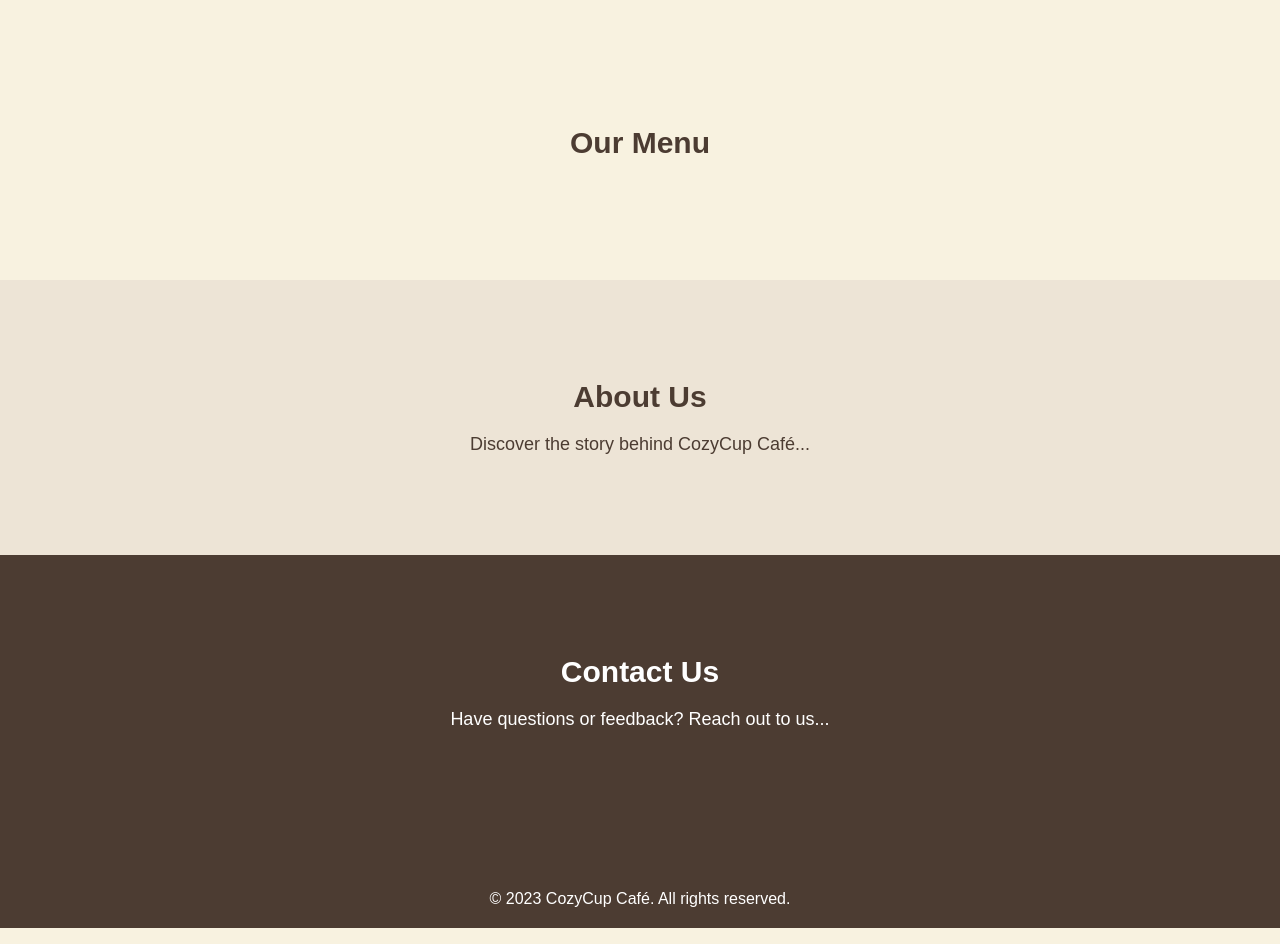
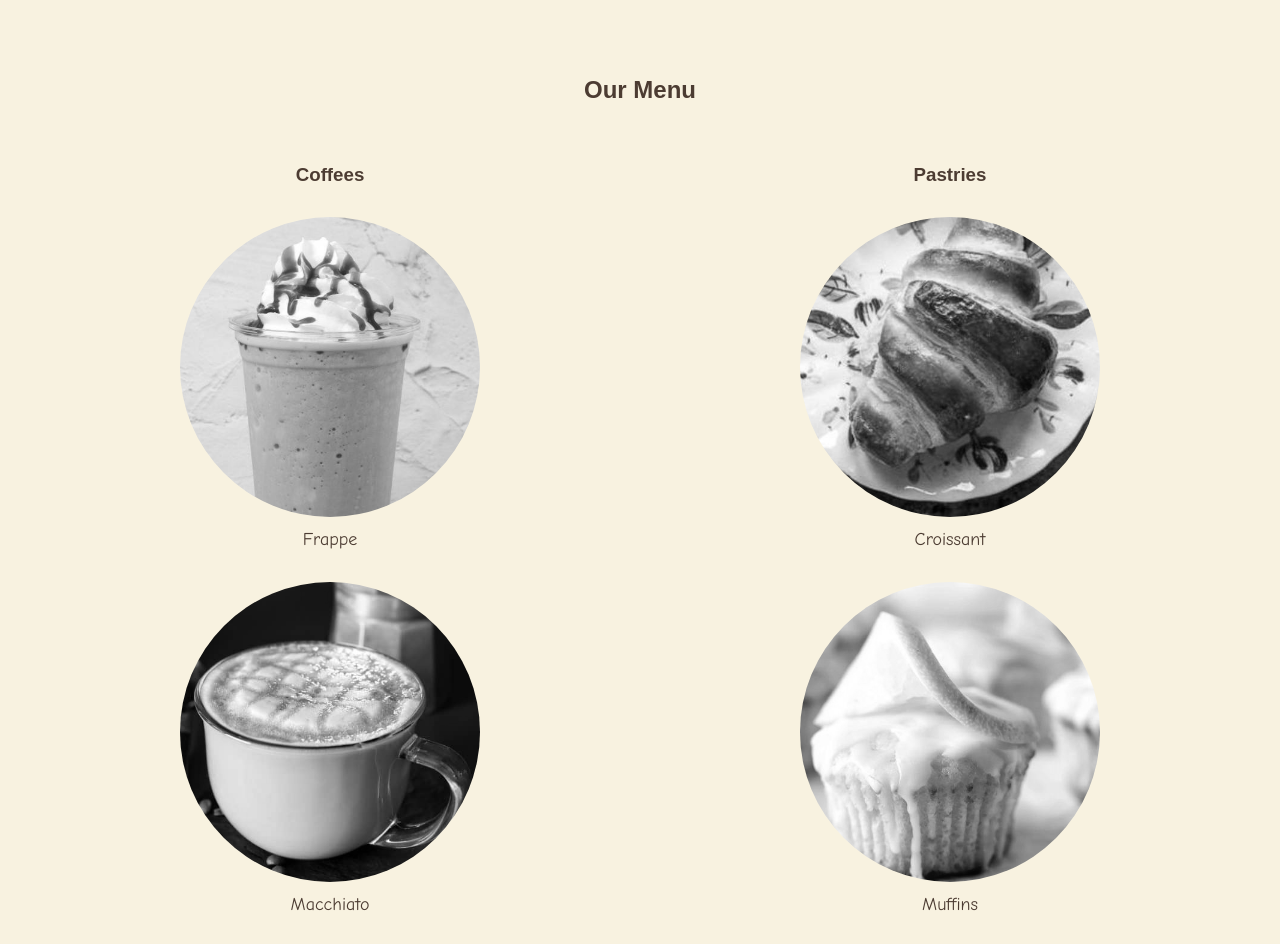
Before and after one commit to Silwynn/Jardin-and-wakefield, a plain HTML site: page cozycup-cafe-boilerplate/index.html in a window 1280 px wide. Shown: the part 760-1704 px from the top of the page. Drawn offline with Linux system fonts and the light colour scheme.

Commit message:
add image

```diff
--- a/cozycup-cafe-boilerplate/css/styles.css
+++ b/cozycup-cafe-boilerplate/css/styles.css
@@ -31,6 +31,7 @@ nav {
 .logo img {
     max-width: 100px;
 }
+
 
 nav ul {
     list-style: none;
@@ -81,13 +82,44 @@ nav a:hover {
 }
 
 .menu {
-    padding: 100px 0;
     text-align: center;
+    margin: 50px;
 }
 
-.menu h2 {
-    font-size: 30px;
-    margin-bottom: 20px;
+.menu-grid {
+    display: grid;
+    grid-template-columns: 1fr 1fr;
+    gap: 60px;
+    justify-items: center;
+    margin-top: 60px;
+}
+
+.menu-column {
+    display: flex;
+    flex-direction: column;
+    align-items: center;
+}
+
+.menu-column h3 {
+    margin-bottom: 15px;
+}
+
+.menu-item {
+    max-width: 300px;
+    height: auto;
+    border-radius: 50%;
+    filter: grayscale(100%);
+    transition: filter 0.3s ease-in-out, box-shadow 0.3 ease-in-out;
+}
+.menu-item:hover {
+    filter: grayscale(0%);
+    box-shadow: 0 0 20px rgb(255, 193, 60);
+}
+
+figcaption {
+    margin-top: 8px;
+    font-size: 18px;
+    font-family: "Comic Sans MS", "Comic Sans", cursive;
 }
 
 .about {
--- a/cozycup-cafe-boilerplate/index.html
+++ b/cozycup-cafe-boilerplate/index.html
@@ -28,12 +28,47 @@
         <p>Sip, Relax, Repeat.</p>
         <p>Discover Your Perfect Brew</p>
         <a href="#menu" class="cta-button">Explore Menu</a>
+
     </section>
 
     <section id="menu" class="menu">
         <h2>Our Menu</h2>
-        <!-- Add menu items here -->
+
+        <div class="menu-grid">
+            <div class="menu-column">
+                <h3>Coffees</h3>
+                <figure>
+                    <img class="menu-item" src="img/frappe.jpg" alt="frappe">
+                    <figcaption>Frappe</figcaption>
+                </figure>
+                <figure>
+                    <img class="menu-item" src="img/machiato.jpg" alt="machiato">
+                    <figcaption>Macchiato</figcaption>
+                </figure>
+                <figure>
+                    <img class="menu-item" src="img/mocha.jpg" alt="mocha">
+                    <figcaption>Mocha</figcaption>
+                </figure>
+            </div>
+
+            <div class="menu-column">
+                <h3>Pastries</h3>
+                <figure>
+                    <img class="menu-item" src="img/croisont.jpg" alt="croisont">
+                    <figcaption>Croissant</figcaption>
+                </figure>
+                <figure>
+                    <img class="menu-item" src="img/muffins.jpg" alt="muffins">
+                    <figcaption>Muffins</figcaption>
+                </figure>
+                <figure>
+                    <img class="menu-item" src="img/scones.jpg" alt="scones">
+                    <figcaption>Scones</figcaption>
+                </figure>
+            </div>
+        </div>
     </section>
+
 
     <section id="about" class="about">
         <h2>About Us</h2>
```
Also changed, not shown: cozycup-cafe-boilerplate/img/croisont.jpg (added), cozycup-cafe-boilerplate/img/frappe.jpg (added), cozycup-cafe-boilerplate/img/logo1.png (added), cozycup-cafe-boilerplate/img/machiato.jpg (added), cozycup-cafe-boilerplate/img/mocha.jpg (added), cozycup-cafe-boilerplate/img/muffins.jpg (added), cozycup-cafe-boilerplate/img/scones.jpg (added).
